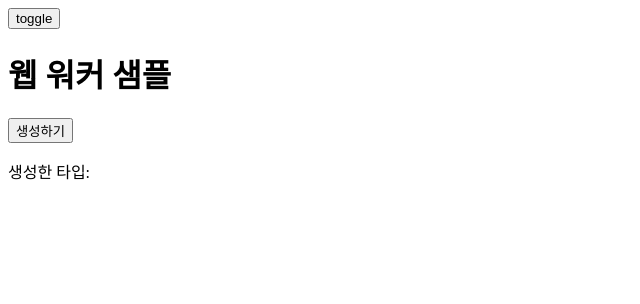
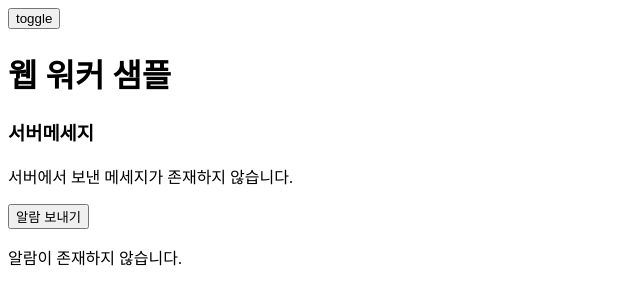
Before and after one commit to kangactor123/web-worker, a React (Vite) app: page / in a window 1280 px wide. Shown: the top 304 px of the page, without its empty margins (0-640 px from the left). Built offline with nearby package versions, Linux system fonts and the light colour scheme.

Commit message:
feat: web-worker & web-socket 조합

```diff
--- a/src/App.tsx
+++ b/src/App.tsx
@@ -1,7 +1,7 @@
 import { useState } from "react";
 import WorkerExample from "./components/WorkerExample";
 
-import WebSocket from "./components/WebSocketExample";
+// import WebSocket from "./components/WebSocketExample";
 
 function App() {
   const [show, setShow] = useState(true);
--- a/src/components/WorkerExample.tsx
+++ b/src/components/WorkerExample.tsx
@@ -1,25 +1,69 @@
+import { useEffect, useMemo, useState } from "react";
 import useWebWorker from "../hooks/useWebWorker";
 
-const workerPath = "../workers/worker-example.ts";
+// const workerPath = "../workers/worker-example.ts";
+const socketWorkerPath = "../workers/socket-worker.ts";
 
-type Sample = {
-  type: string;
+type Alarm = {
+  id: string;
+  name: string;
+  price: number;
+  updatedAt: string;
+};
+
+type SocketData = {
+  type: "MESSAGE" | "DATA";
+  data: unknown;
 };
 
 const WorkerExample = () => {
-  const { message, loading, sendMessage } = useWebWorker<Sample>({
-    url: workerPath,
+  const [alarmList, setAlarmList] = useState<Alarm[]>([]);
+  const { message, loading, sendMessage } = useWebWorker<SocketData>({
+    url: socketWorkerPath,
   });
 
+  const serverMessage: string | null = useMemo(() => {
+    let serverMsg = null;
+
+    if (message?.type === "MESSAGE") {
+      serverMsg = (message?.data as string) ?? null;
+    }
+
+    return serverMsg;
+  }, [message]);
+
+  useEffect(() => {
+    if (message?.type === "DATA") {
+      const alarm = message.data as Alarm;
+      setAlarmList((prev) => [...prev, alarm]);
+    }
+  }, [message]);
+
   const handleClick = () => {
-    sendMessage(JSON.stringify({ type: "Web Worker" }));
+    sendMessage("알림 생성하기");
   };
 
   return (
     <div>
       <h1>웹 워커 샘플</h1>
-      <button onClick={handleClick}>생성하기</button>
-      {loading ? <p>로딩중..</p> : <p>생성한 타입: {message?.type}</p>}
+      <h3>서버메세지</h3>
+      <p>{serverMessage ?? "서버에서 보낸 메세지가 존재하지 않습니다."}</p>
+      <button onClick={handleClick}>알람 보내기</button>
+      {loading ? (
+        <p>로딩중..</p>
+      ) : alarmList.length === 0 ? (
+        <p>알람이 존재하지 않습니다.</p>
+      ) : (
+        <ul>
+          {alarmList.map((alarm) => (
+            <li key={alarm.id}>
+              <h5>{alarm.name}</h5>
+              <div>{alarm.price}</div>
+              <div>{alarm.updatedAt}</div>
+            </li>
+          ))}
+        </ul>
+      )}
     </div>
   );
 };
--- a/src/hooks/useWebWorker.ts
+++ b/src/hooks/useWebWorker.ts
@@ -27,7 +27,15 @@ function useWebWorker<T>({ url, initialData }: Props<T>): Result<T> {
     worker.current = new Worker(new URL(url, import.meta.url));
 
     worker.current.onmessage = (event: MessageEvent<string>) => {
-      const messageData = JSON.parse(event.data);
+      let messageData = null;
+      const { data } = event;
+
+      try {
+        messageData = JSON.parse(data);
+      } catch (error) {
+        messageData = data;
+      }
+
       setLoading(false);
       setMessage(messageData);
     };
--- /dev/null
+++ b/src/workers/socket-worker.ts
@@ -0,0 +1,15 @@
+const socket: WebSocket = new WebSocket("ws://localhost:8080");
+
+self.onmessage = (event: MessageEvent<string>) => {
+  const { data: message } = event;
+
+  if (socket) {
+    socket.send(message);
+
+    socket.onmessage = (event: MessageEvent<string>) => {
+      const { data: serverMessage } = event;
+      console.log("worker from socket: ", serverMessage);
+      postMessage(serverMessage);
+    };
+  }
+};
```
Also changed, not shown: 1 other file (tests, documents, lock files or other folders).
